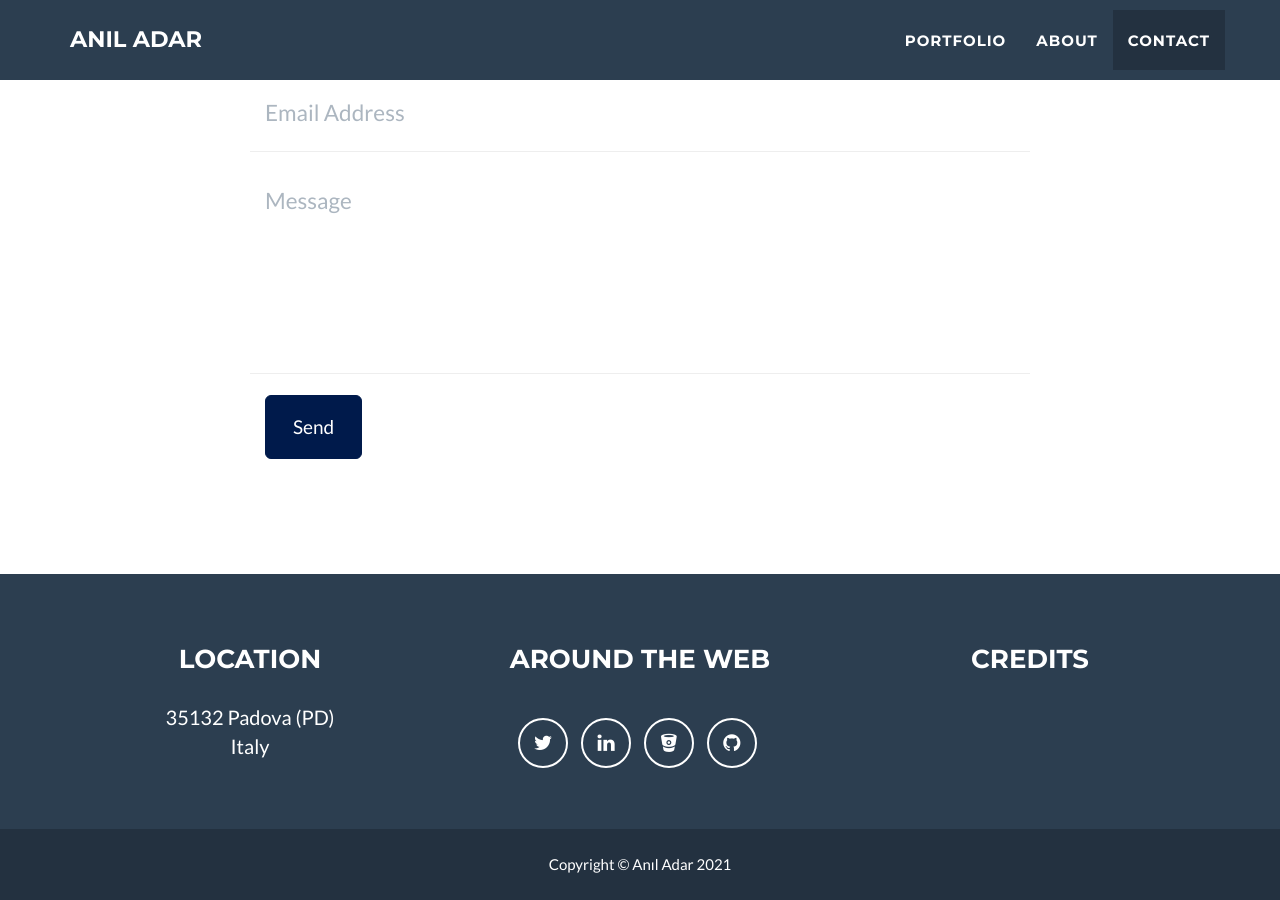
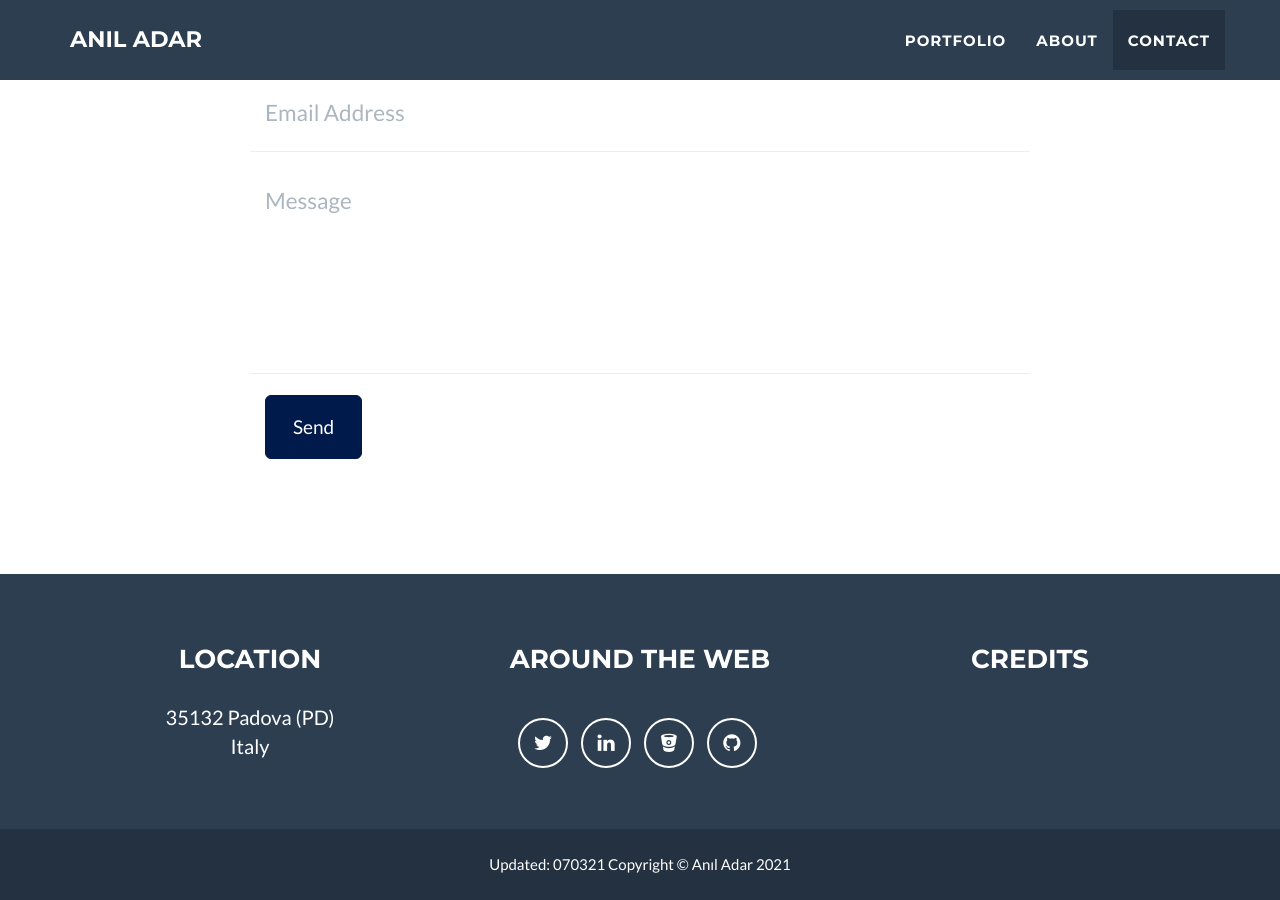
Before and after one commit to aniladar/aniladar.github.io, a Jekyll site: the page built from _posts/2021-03-07-project-1.markdown, in a window 1280 px wide and 900 px high, scrolled down 2747 px. Built offline with Jekyll 4.4.1, drawn with Linux system fonts in a browser that asks for light colours; our own code applies the rules of GitHub Pages for plain Markdown files; some of the changed lines change nothing that is shown.

Commit message:
Update footer.html

```diff
--- a/_includes/footer.html
+++ b/_includes/footer.html
@@ -32,6 +32,7 @@
             <div class="container">
                 <div class="row">
                     <div class="col-lg-12">
+                    	Updated: {{ site.time | date: '%d%m%y' }}
                         Copyright &copy; {{ site.footer.copyright }} 20{{ site.time | date: '%y' }}
                     </div>
                 </div>
```
